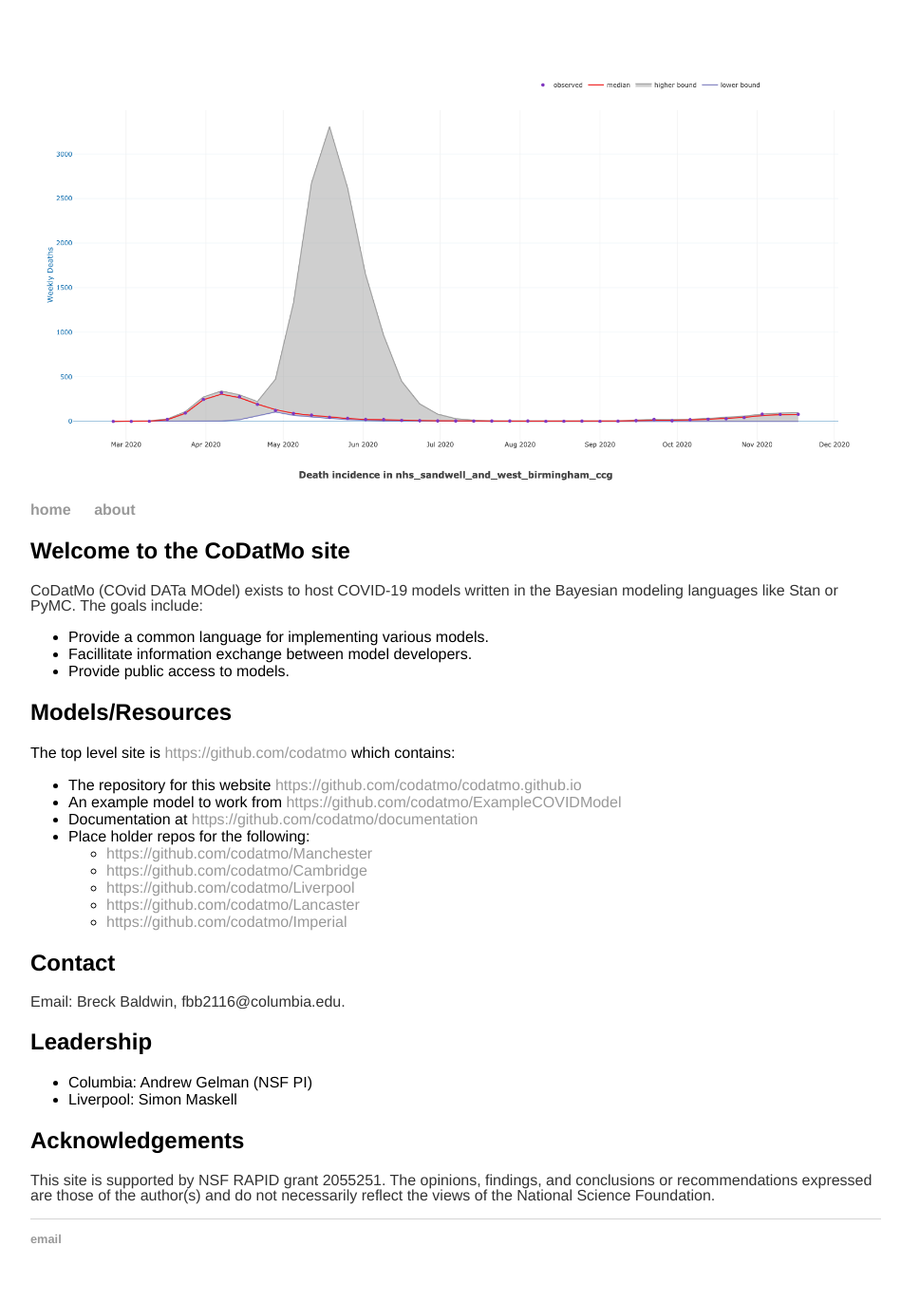
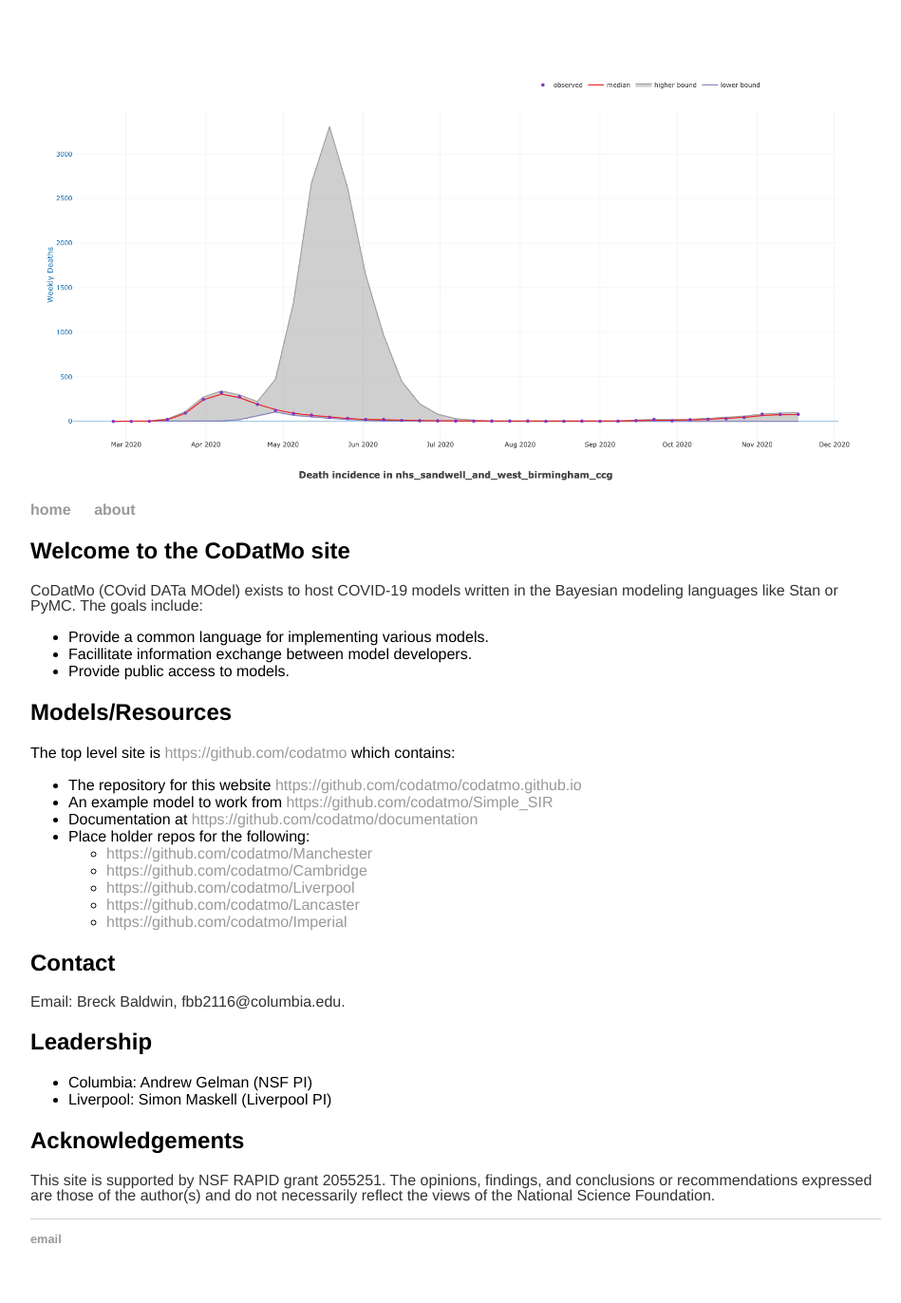
Before and after one commit to codatmo/codatmo.github.io, a Jekyll site: the page built from index.html, in a window 1280 px wide. Shown: the whole page at 95% size, without its empty margins (160-1109 px from the left). Built offline with Jekyll 4.4.1, drawn with Linux system fonts in a browser that asks for light colours.

Commit message:
Update index.html

```diff
--- a/index.html
+++ b/index.html
@@ -18,7 +18,7 @@ header_image: ../img/kitten.png
 The top level site is <a href="https://github.com/codatmo">https://github.com/codatmo</a> which contains:
 <ul>
   <li>The repository for this website <a href="https://github.com/codatmo/codatmo.github.io">https://github.com/codatmo/codatmo.github.io</a></li>
-  <li>An example model to work from <a href="https://github.com/codatmo/ExampleCOVIDModel">https://github.com/codatmo/ExampleCOVIDModel</a></li>
+  <li>An example model to work from <a href="https://github.com/codatmo/Simple_SIR">https://github.com/codatmo/Simple_SIR</a></li>
   <li>Documentation at <a href="https://github.com/codatmo/documentation">https://github.com/codatmo/documentation</a></li>
   <li>Place holder repos for the following:</li>
   <ul>
@@ -40,7 +40,7 @@ Email: Breck Baldwin, fbb2116@columbia.edu.
 <p>
 	<ul>
 <li>Columbia: Andrew Gelman (NSF PI)</li>
-<li>Liverpool: Simon Maskell</li>
+<li>Liverpool: Simon Maskell (Liverpool PI)</li>
 </ul>
 </p>
 <h2> Acknowledgements </h2>
```
